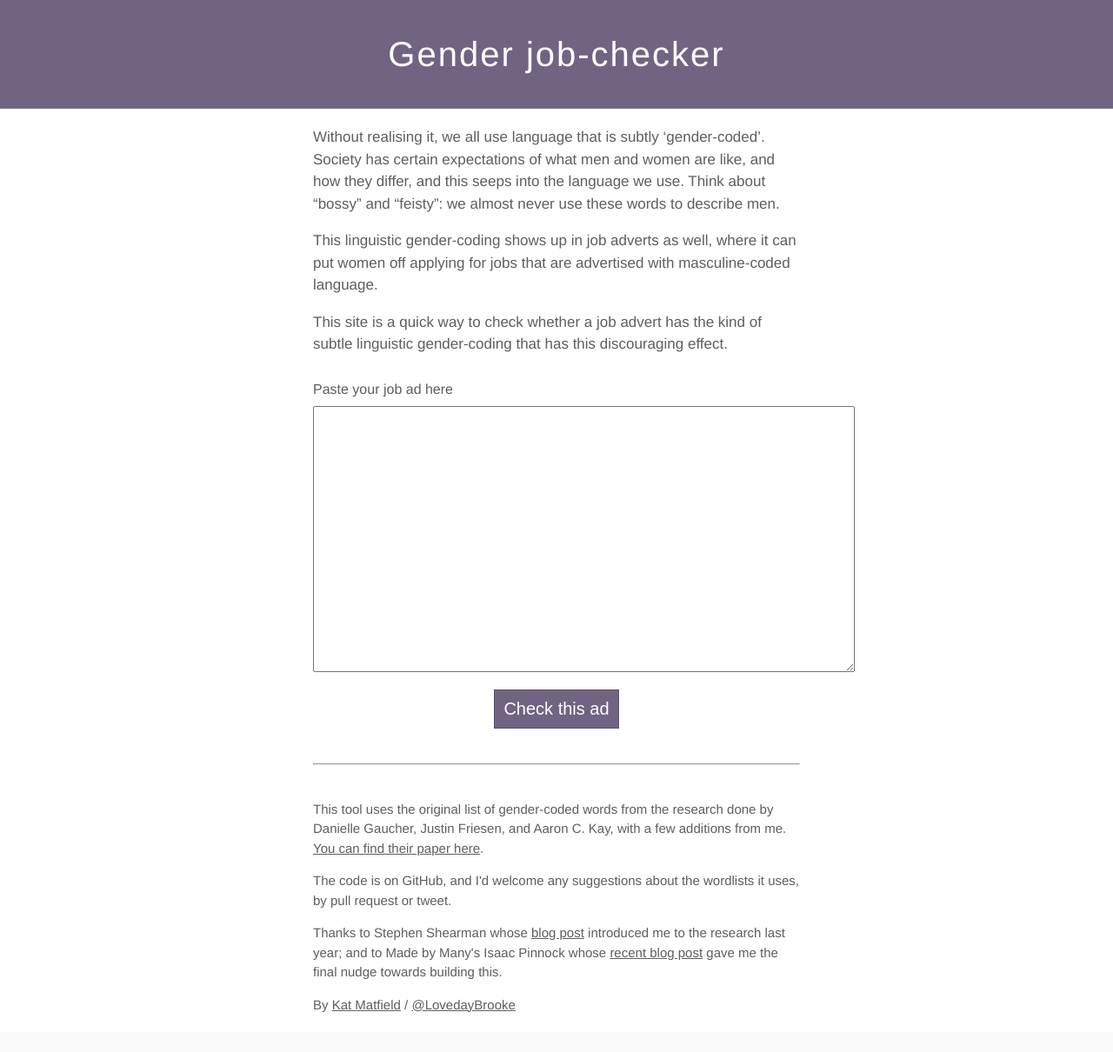
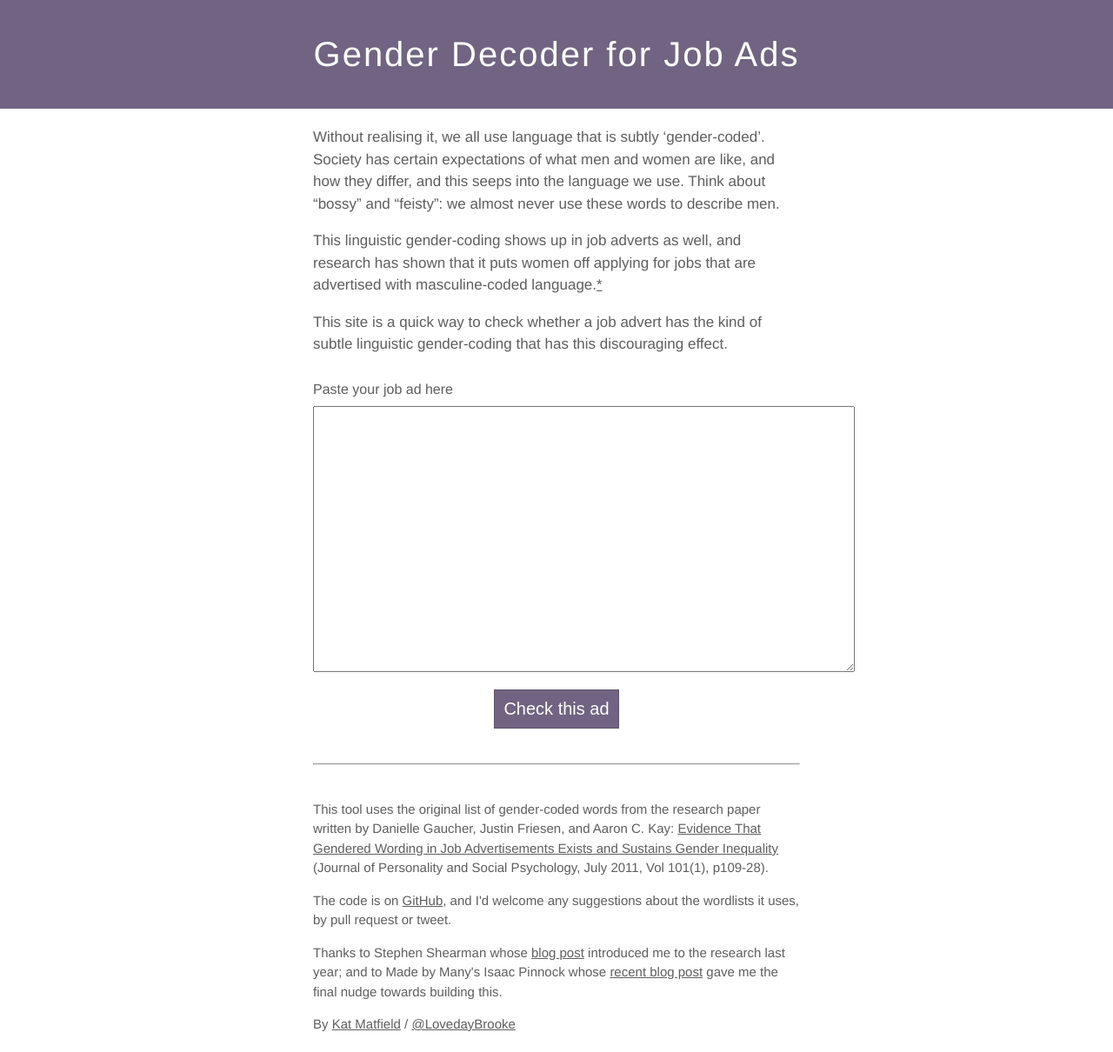
Before and after one commit to lovedaybrooke/gender-decoder, a Django app: page / in a window 1280 px wide. Shown: the whole page at 87% size. Before the commit the page ends 1164 px from the top, so only its background shows below. Run offline with Django 3.2, Linux system fonts and the light colour scheme.

Commit message:
Amends to copy, name and links

```diff
--- a/genderjobcheck/templates/basic-layout.html
+++ b/genderjobcheck/templates/basic-layout.html
@@ -5,7 +5,7 @@
   <body>
 
   <div class="header">
-    <h1>Gender job-checker</h1>
+    <h1>Gender Decoder for Job Ads</h1>
   </div>
 
   <div class="main-content">
@@ -15,8 +15,8 @@
 
   <div class="footer">
 	<hr />
-    <p>This tool uses the original list of gender-coded words from the research done by Danielle Gaucher, Justin Friesen, and Aaron C. Kay, with a few additions from me. <a href="https://faculty.fuqua.duke.edu/~ack23/Publications%20PDFs/gendered%20wording%20JPSP.pdf">You can find their paper here</a>.</p>
-    <p>The code is on GitHub, and I'd welcome any suggestions about the wordlists it uses, by pull request or tweet.</p>
+    <p id="research">This tool uses the original list of gender-coded words from the research paper written by Danielle Gaucher, Justin Friesen, and Aaron C. Kay: <a href="https://faculty.fuqua.duke.edu/~ack23/Publications%20PDFs/gendered%20wording%20JPSP.pdf">Evidence That Gendered Wording in Job Advertisements Exists and Sustains Gender Inequality</a> (Journal of Personality and Social Psychology, July 2011, Vol 101(1), p109-28).</p>
+    <p>The code is on <a href="https://github.com/lovedaybrooke/gender-decoder">GitHub</a>, and I'd welcome any suggestions about the wordlists it uses, by pull request or tweet.</p>
     <p>Thanks to Stephen Shearman whose <a href="http://www.ere.net/2013/03/01/you-dont-know-it-but-women-see-gender-bias-in-your-job-postings/">blog post</a> introduced me to the research last year; and to Made by Many's Isaac Pinnock whose <a href="http://madebymany.com/blog/can-a-few-well-chosen-words-improve-inclusivity">recent blog post</a> gave me the final nudge towards building this.</p>
     <p>By <a href="http://www.katmatfield.com">Kat Matfield</a> / <a href="http://www.twitter.com/lovedaybrooke">@LovedayBrooke</a></p>
   </div>
--- a/genderjobcheck/templates/home.html
+++ b/genderjobcheck/templates/home.html
@@ -2,7 +2,7 @@
 
    	{% block maincontent %}
 		<p>Without realising it, we all use language that is subtly ‘gender-coded’. Society has certain expectations of what men and women are like, and how they differ, and this seeps into the language we use. Think about “bossy” and “feisty”: we almost never use these words to describe men.</p>
-		<p>This linguistic gender-coding shows up in job adverts as well, where it can put women off applying for jobs that are advertised with masculine-coded language.</p>
+		<p>This linguistic gender-coding shows up in job adverts as well, and research has shown that it puts women off applying for jobs that are advertised with masculine-coded language.<a href="#research">*</a></p>
 		<p>This site is a quick way to check whether a job advert has the kind of subtle linguistic gender-coding that has this discouraging effect.</p>
 		<form action="/assess" method="post">
 		{% csrf_token %}
```
